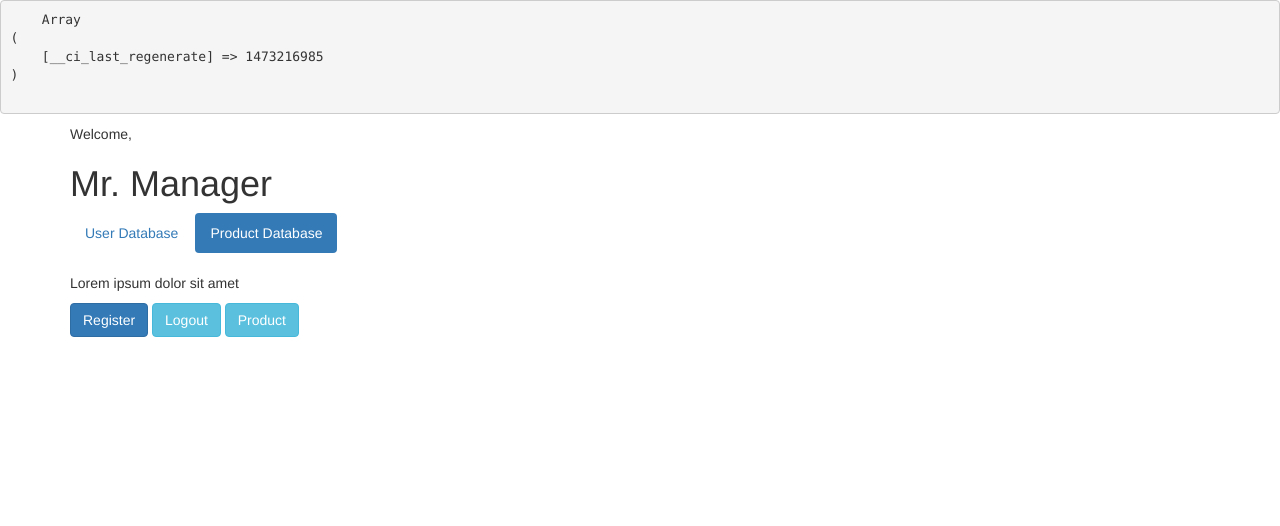
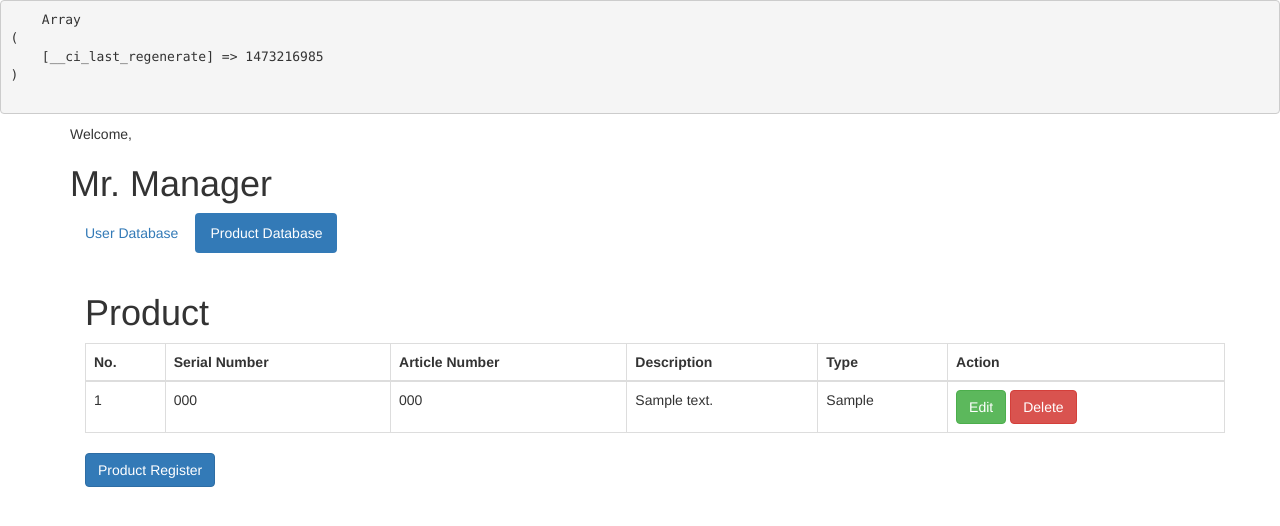
Before and after one commit to josuareynaldo/beta, a CodeIgniter app: page /beta/index.php/manager/index in a window 1280 px wide, after a click on "Product Database". Shown: the top 526 px of the page. Run offline with CodeIgniter, Linux system fonts and the light colour scheme; tables that the repository leaves empty hold one stand-in row (values such as "Sample post").

Commit message:
Manager view update + product edit
Product databasenya gw jadiin satu pill sama userdatabase sama blm
dibikin yg bwt edit product

```diff
--- a/application/controllers/Manager.php
+++ b/application/controllers/Manager.php
@@ -7,7 +7,7 @@
 
 		public function index(){
 			$data['users'] = $this->user_model->get_data('users');
-
+			$data['products'] = $this->user_model->get_data('products');
 
 			$this->load->view('manager',$data);
 		}
@@ -61,6 +61,16 @@
 
 		}
 
+
+
+
+		public function deleteProduct($id){
+			$this->user_model->delete_data('products',array('id'=>$id));
+			redirect('manager/index');
+
+		}
+
+
 	}
 
  ?>
--- a/application/views/manager.php
+++ b/application/views/manager.php
@@ -64,18 +64,50 @@
 
 	            </tbody>
 	          </table>
+            <a href="<?php echo base_url('manager/register') ?>" class="btn btn-primary">Register</a>
+            <a href="<?php echo base_url('login/log_out') ?>" class="btn btn-info">Logout</a>
+            <a href="<?php echo base_url('product/index') ?>" class="btn btn-info">Product</a>
         	</div>
         	<div id="product_database" class="tab-pane">
         		<br>
-        		<p>Lorem ipsum dolor sit amet</p>
+        		 <div class="container">
+      <div class="row">
+          <div class="col-xs-12">
+          <h1>Product</h1>
+          <table class="table table-bordered">
+            <thead>
+              <tr>
+                <th>No.</th>
+                <th>Serial Number</th>
+                <th>Article Number</th>
+                <th>Description</th>
+                <th>Type</th>
+                <th>Action</th>
+              </tr>
+            </thead>
+            <tbody>
+              <?php $i=1 ?>
+              <?php foreach ($products as $product): ?>
+                <tr>
+                  <td><?php echo $i ?></td>
+                  <td><?php echo $product->serial_number ?></td>
+                  <td><?php echo $product->article_number ?></td>
+                  <td><?php echo $product->description ?></td>
+                  <td><?php echo $product->type ?></td>
+                  <td><a href="<?php echo base_url('product/edit/'.$product->id) ?>" class="btn btn-success">Edit</a>  <a href="<?php echo base_url('product/delete/'.$product->id) ?>" class="btn btn-danger">Delete</a></td>
+                </tr>
+              <?php $i++ ?>
+              <?php endforeach ?>
+
+            </tbody>
+          </table>
+          <a href="<?php echo base_url('product/register_product') ?>" class="btn btn-primary">Product Register</a>
         	</div>
 
         </div>
 
 
-          <a href="<?php echo base_url('manager/register') ?>" class="btn btn-primary">Register</a>
-          <a href="<?php echo base_url('login/log_out') ?>" class="btn btn-info">Logout</a>
-          <a href="<?php echo base_url('product/index') ?>" class="btn btn-info">Product</a>
+
 
         </div>
       </div>
```
Also changed, not shown: application/controllers/Product.php (+33 -6 lines), application/views/edit_product.php (added, +68 -0 lines).
